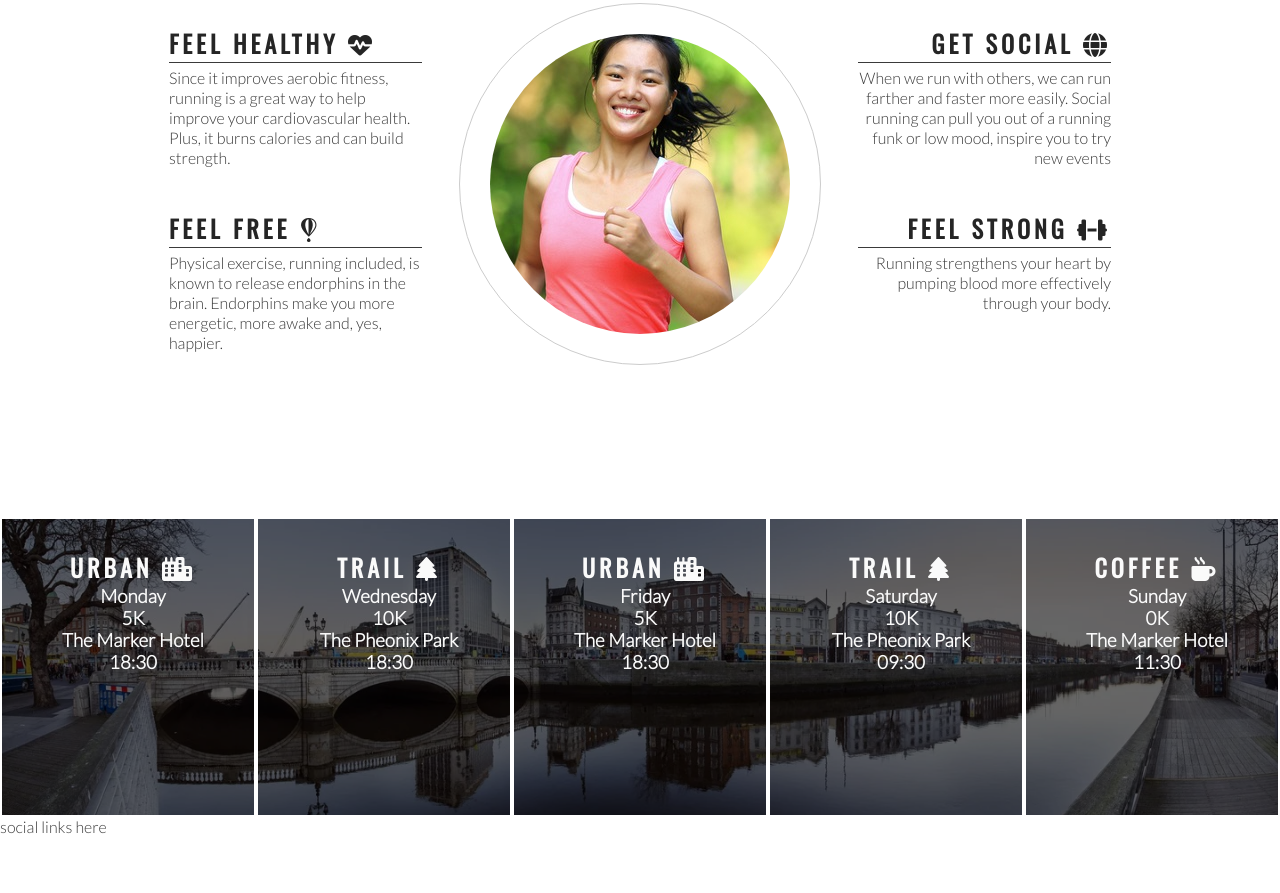
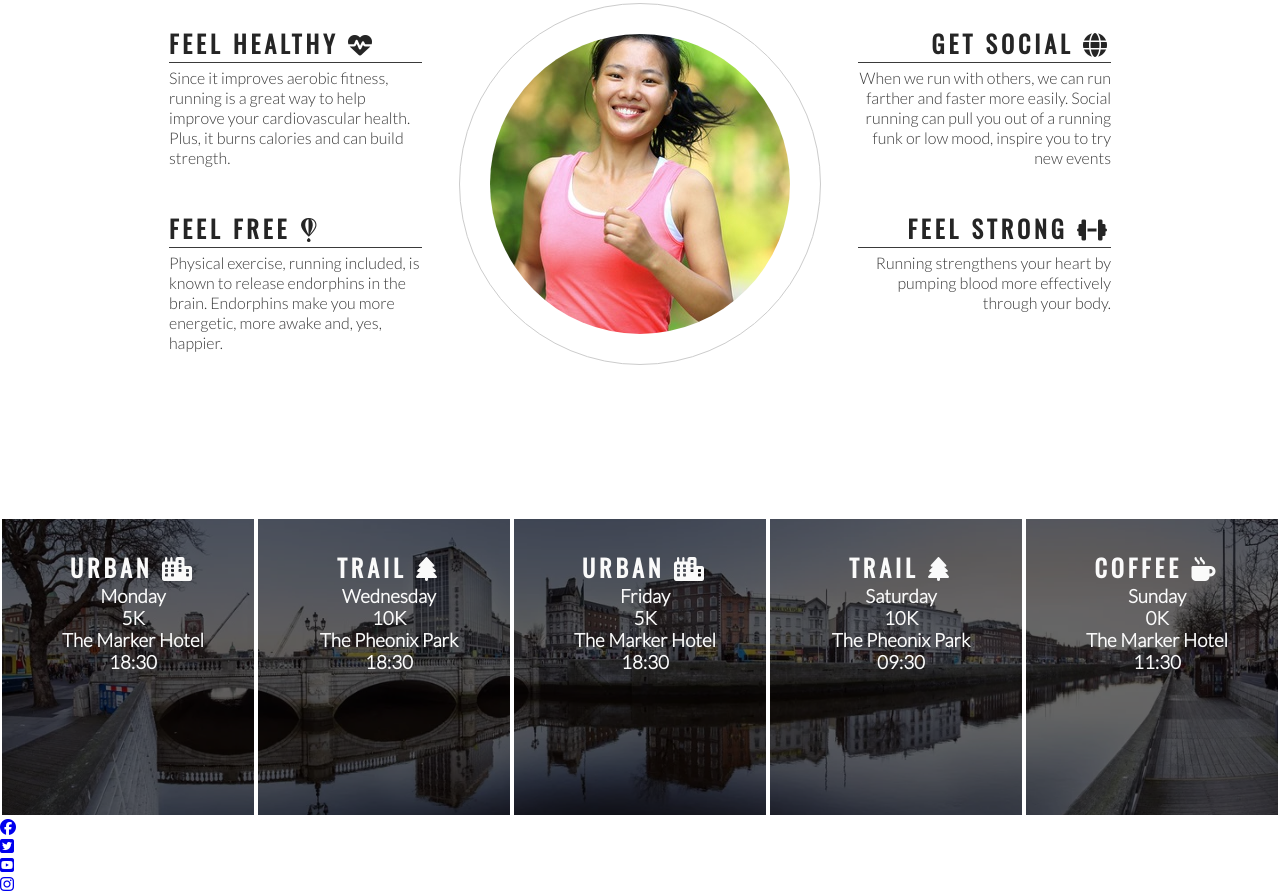
Before and after one commit to Jharvey125/Love-running, a plain HTML site: page index.html in a window 1280 px wide. Shown: the part 778-1671 px from the top of the page. Before the commit the page ends 1614 px from the top, so only its background shows below. Drawn offline with nearby package versions, Linux system fonts and the light colour scheme.

Commit message:
Add social media icons to footer

```diff
--- a/index.html
+++ b/index.html
@@ -119,7 +119,20 @@
         </div>
     </section>
     <footer>
-        social links here
+        <ul>
+            <li>
+                <a href="https://facebook.com" target="__blank" rel="noopener" aria-label="Visit our Facebook page (opens in a new tab)"><i class="fab fa-facebook"></i></a>
+            </li>
+            <li>
+                <a href="https://twitter.com" target="__blank" rel="noopener" aria-label="Visit our Twitter page (opens in a new tab)"><i class="fab fa-twitter-square"></i></a>
+            </li>
+            <li>
+                <a href="https://youtube.com" target="__blank" rel="noopener" aria-label="Visit our Youtube page (opens in a new tab)"><i class="fab fa-youtube-square"></i></a>
+            </li>
+            <li>
+                <a href="https://instagram.com" target="__blank" rel="noopener" aria-label="Visit our Instagram page (opens in a new tab)"><i class="fab fa-instagram"></i></a>
+            </li>
+        </ul>
     </footer>
 
     <!-- font awesome script -->
```
